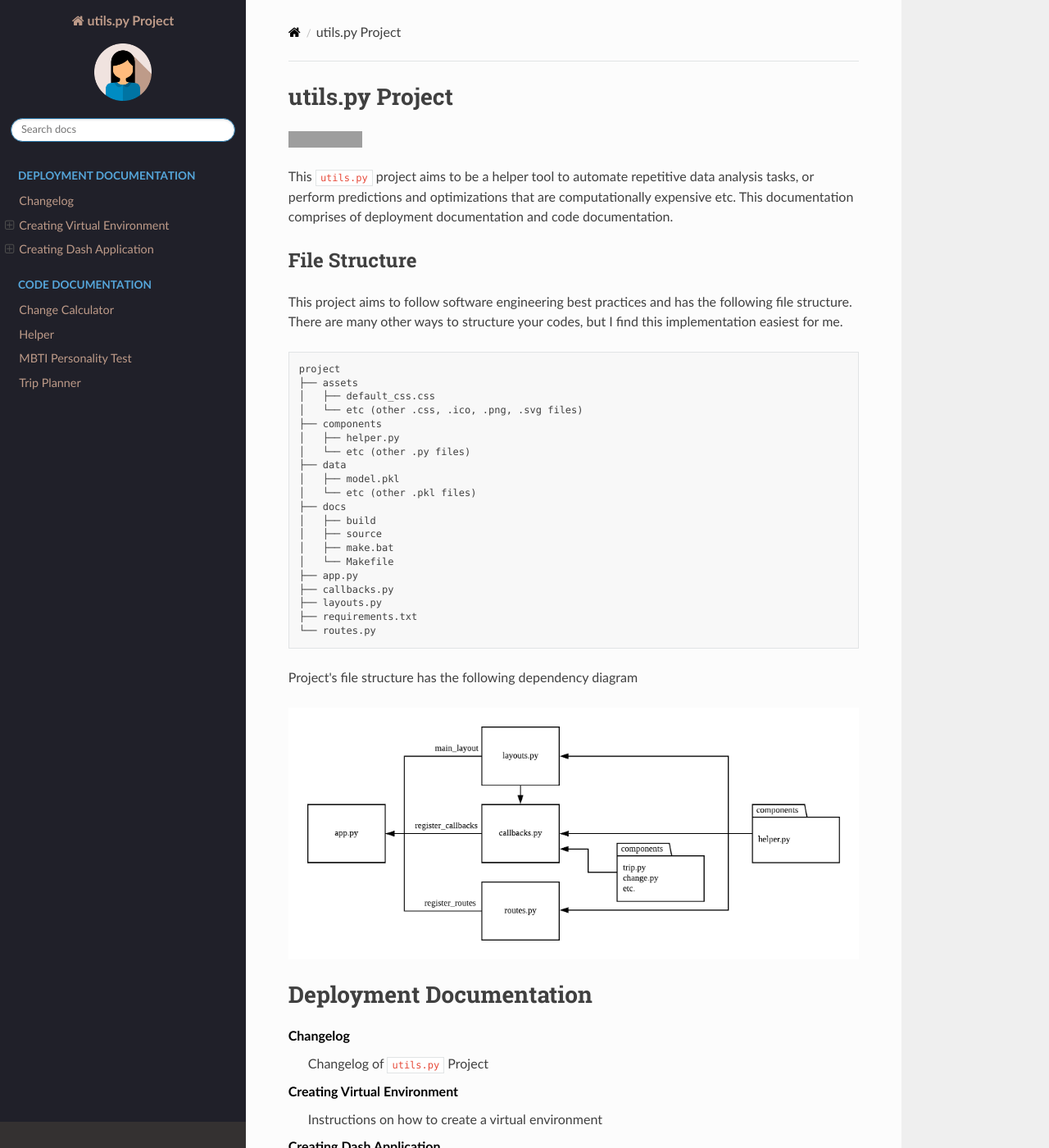
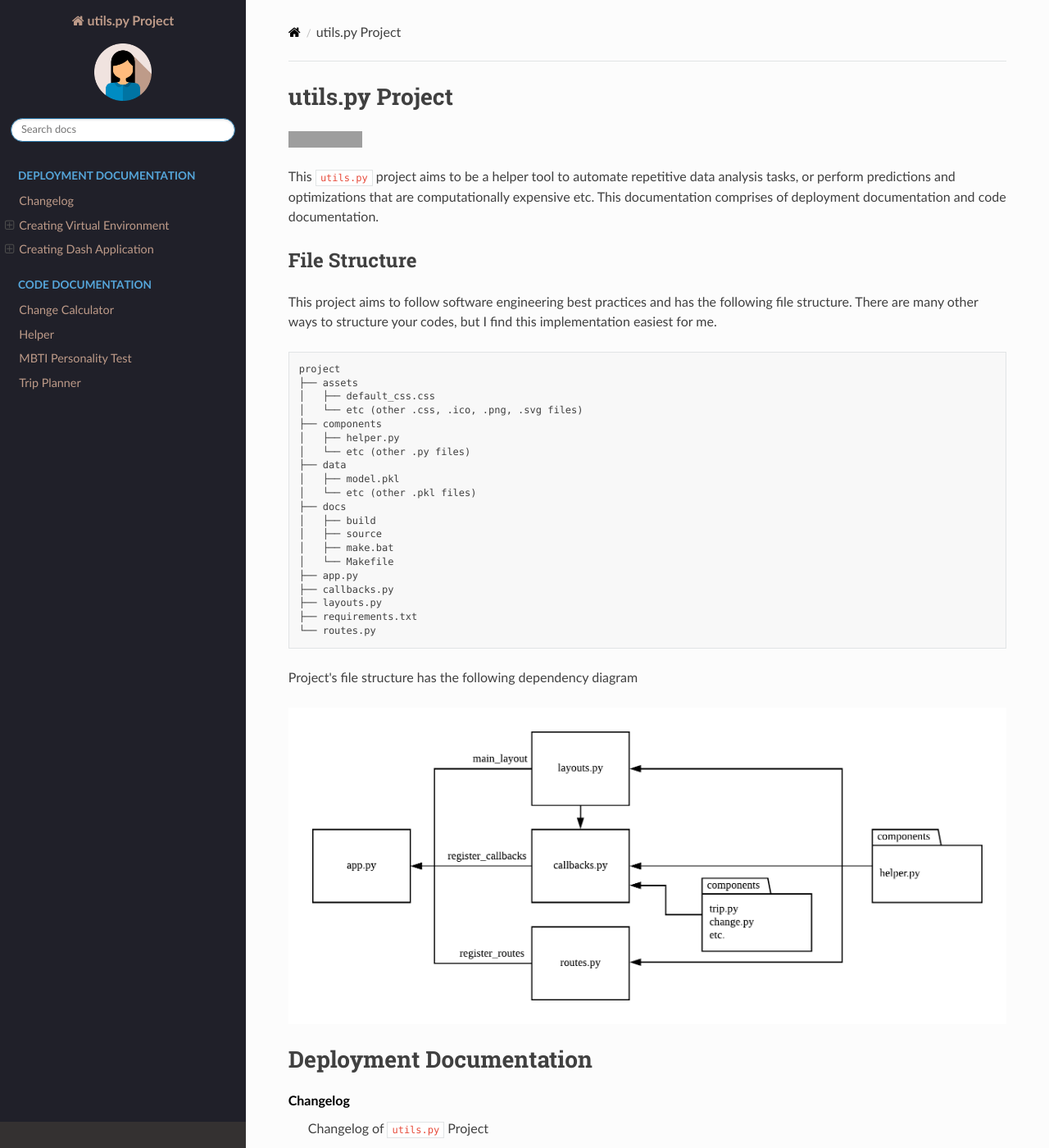
Before and after one commit to kayjanw/test-app, a Sphinx documentation site: the page built from docs/source/index.rst, in a window 1280 px wide and 1400 px high. Shown: the whole window at 82% size. Built offline with Sphinx 7.4.7 and the Read the Docs theme 2.0.0, drawn with Linux system fonts in a browser that asks for light colours; grey boxes are pictures that could not be loaded.

Commit message:
Update documentation css style

```diff
--- a/docs/source/_static/custom.css
+++ b/docs/source/_static/custom.css
@@ -37,6 +37,11 @@ div.rst-versions > div.rst-other-versions > div.injected > dl:nth-child(4) {
     color: #fcfcfc
 }
 
+/* Make main content larger */
+body > div:nth-child(1) > section > div {
+    max-width: 1200px;
+}
+
 /* Links */
 a, a:visited {
     color: black;
```
